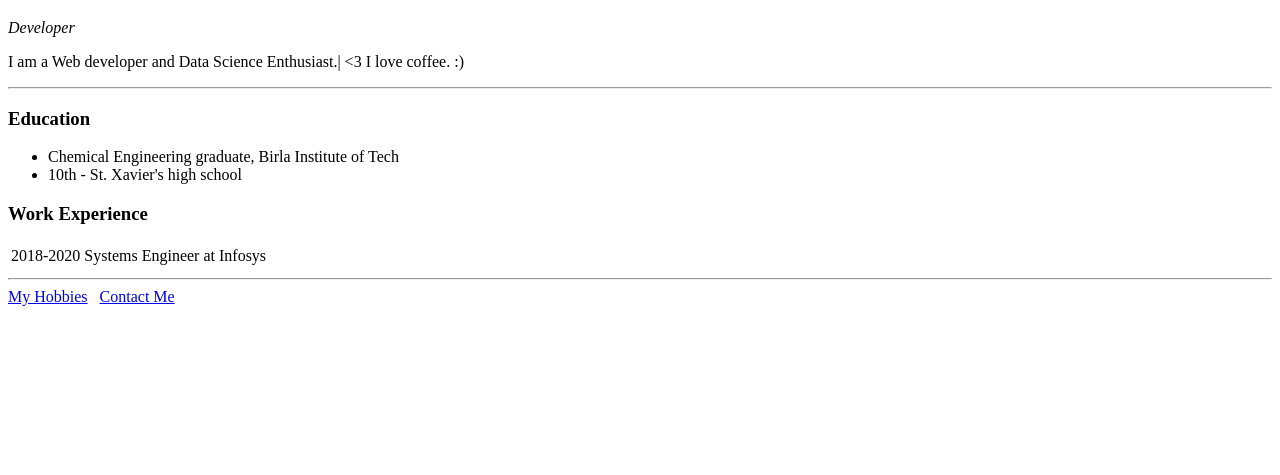
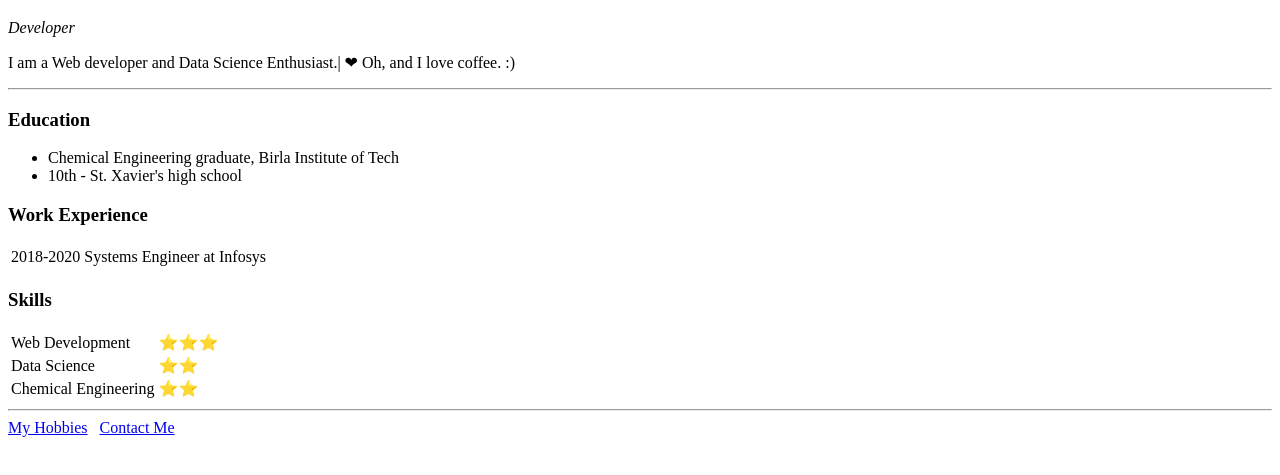
Before and after one commit to Asmi4/cv, a plain HTML site: page index.html in a window 1280 px wide. Shown: the part 181-656 px from the top of the page. Drawn offline with Linux system fonts and the light colour scheme.

Commit message:
updating

```diff
--- a/index.html
+++ b/index.html
@@ -10,7 +10,7 @@
       <p>
         <em> Developer </em>
       </p>
-      <p>I am a Web developer and Data Science Enthusiast.| <3 I love coffee. :) </p>
+      <p>I am a Web developer and Data Science Enthusiast.| ❤ Oh, and I love coffee. :) </p>
       <hr>
       <h3> Education </h3>
       <ul>
@@ -33,6 +33,21 @@
 
         </tr>
       </table>
+      <h3>Skills</h3>
+      <table>
+        <tr>
+          <td>Web Development</td>
+          <td>⭐⭐⭐</td>
+        </tr>
+        <tr>
+          <td>Data Science</td>
+          <td>⭐⭐</td>
+        </tr>
+        <tr>
+          <td>Chemical Engineering</td>
+          <td>⭐⭐</td>
+        </tr>
+      </table>
       <hr>
       <a href="hobbies.html">My Hobbies</a>
       &nbsp;
```
